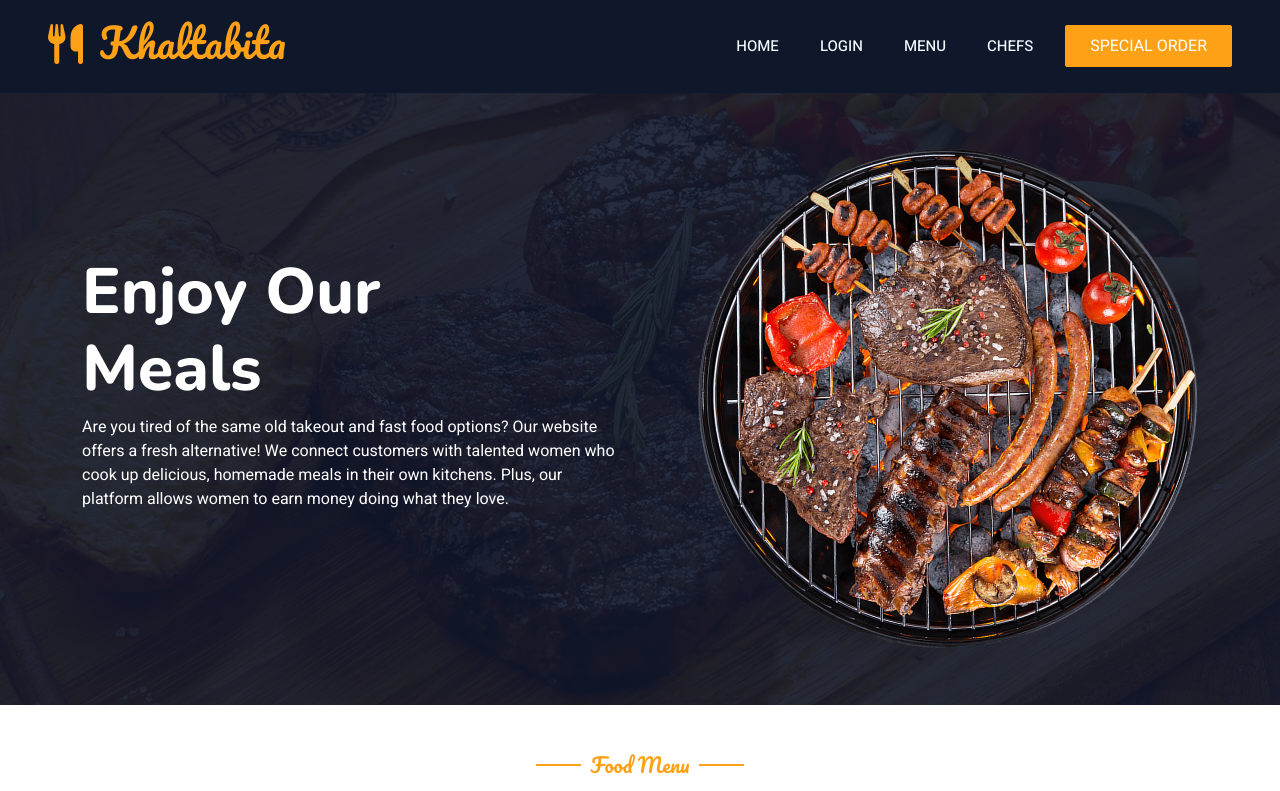
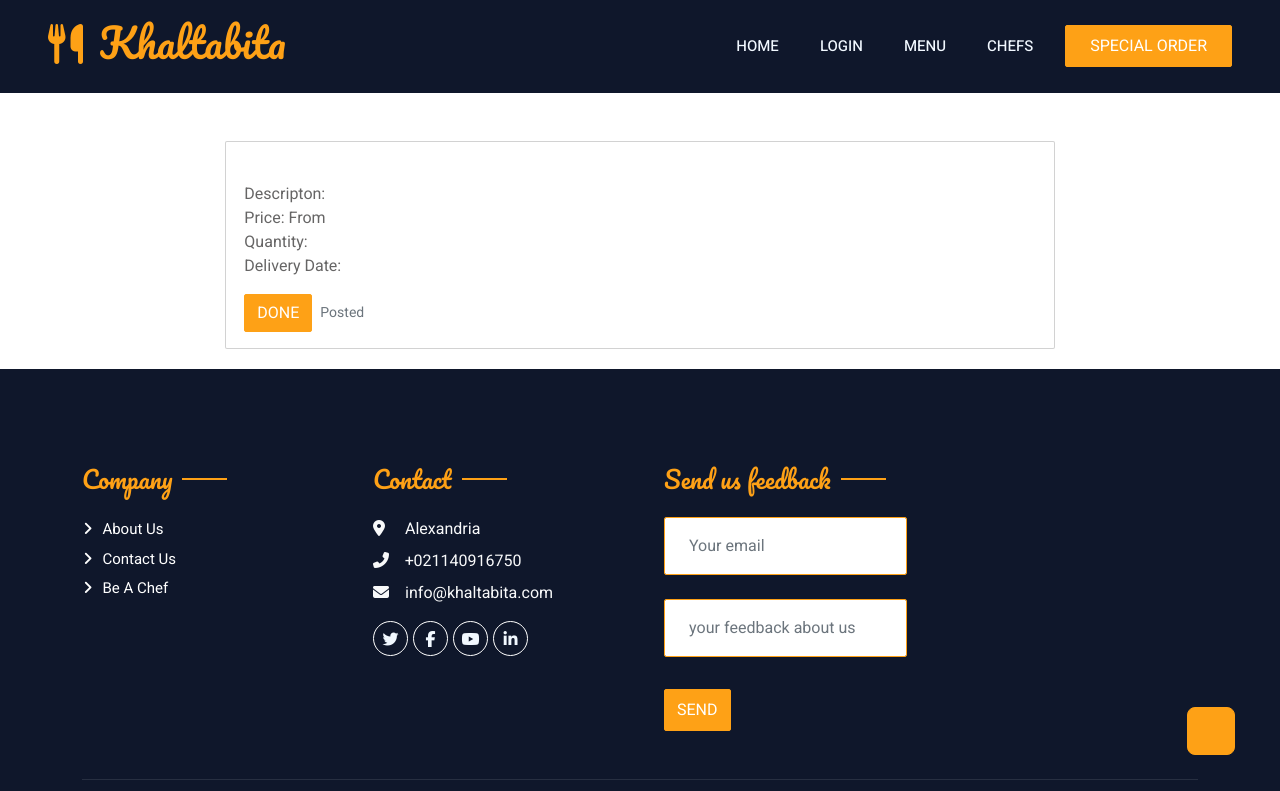
Before and after one commit to habied/Khaltabita-ITI-GP, an Angular app in the folder Angular/: page /MyOrders in a window 1280 px wide. Shown: the top 791 px of the page. Built offline with nearby package versions, Linux system fonts and the light colour scheme; no server answers.

Commit message:
chef orders

```diff
--- /dev/null
+++ b/Angular/src/app/_models/Order/orders.ts
@@ -0,0 +1,12 @@
+export class orders{
+    constructor(
+        public username:string,
+        public userAddress:string ,
+        public description:string ,
+        public Price:string,
+        public quantity:string ,
+        public prepTime: string,
+        public address:string ,
+        public date:string,
+        ){}
+  }
--- a/Angular/src/app/app-routing.module.ts
+++ b/Angular/src/app/app-routing.module.ts
@@ -10,7 +10,7 @@ import { RegisterPageComponent } from './register-page/register-page.component';
 import { ChefIndexComponent } from './chef/chef-index/chef-index.component';
 import { ChefProfileComponent } from './chef/chef-profile/chef-profile.component';
 import { PostsComponent } from './posts/posts.component';
-import { ChefOrdersComponent } from './chef/chef-orders/chef-orders.component';
+import {ChefOrdersComponent} from './chef-orders/chef-orders.component'
 import { ChefGuard } from './Guards/chef.guard';
 import { UserGuard } from './Guards/user.guard';
 import { AboutUsComponent } from './core/about-us/about-us.component';
@@ -27,8 +27,9 @@ const routes: Routes = [
   { path: 'AboutUS', component: AboutUsComponent },
   { path: 'ContactUs', component: ContactUsComponent },
   { path: 'chefs', component: ChefIndexComponent, pathMatch: 'full' },
-  { path: 'chefs/myorders', component: ChefOrdersComponent },  //, canActivate: [ChefGuard]
+ // { path: 'chefs/myorders', component: ChefOrdersComponent },  //, canActivate: [ChefGuard]
   { path: 'chefs/:id', component: ChefProfileComponent, pathMatch: 'full' },
+  {path : 'MyOrders', component: ChefOrdersComponent, pathMatch: 'full'},
   // {
   //   path: 'chefs',
   //   loadChildren: () => import('./chef/chef.module').then((m) => m.ChefModule),
--- a/Angular/src/app/app.module.ts
+++ b/Angular/src/app/app.module.ts
@@ -30,6 +30,7 @@ import { PopupComponent } from './checkout/popup/popup.component';
 import { UserOrdersComponent } from './user-orders/user-orders.component';
 import { AboutUsComponent } from './core/about-us/about-us.component';
 import { ContactUsComponent } from './core/contact-us/contact-us.component';
+import { ChefOrdersComponent } from './chef-orders/chef-orders.component';
 //import { ChefRegisterComponent } from './chef/chef-register/chef-register.component';
 @NgModule({
   declarations: [
@@ -45,6 +46,7 @@ import { ContactUsComponent } from './core/contact-us/contact-us.component';
     UserOrdersComponent,
     AboutUsComponent,
     ContactUsComponent,
+    ChefOrdersComponent,
    // ChefRegisterComponent,
   ],
   imports: [
--- /dev/null
+++ b/Angular/src/app/chef-orders/chef-orders.component.html
@@ -0,0 +1,24 @@
+<!-- *ngFor="let Order of number" -->
+<div  >
+    <div class="container-fluid d-flex justify-content-center bg-white">
+      <div class="col-8 mx-auto">
+        <div class="row m-1 mt-0 gx-1">
+          <div class="card col-md-12 mt-5 mb-3">
+            <div class="card-body">
+              <div class="mb-4 mt-0">
+                <h5 class="card-title mb-0">{{Order.username}}</h5>
+                <p class="card-text text-muted">{{Order.userAddress}}</p>
+              </div>
+              <div class="card-text">
+                <ul class="list-unstyled">
+                <li>Descripton: {{Order.description}}</li>
+                <li>Price: From {{Order.Price}} </li>
+                <li>Quantity: {{Order.quantity}}</li>
+                <li>Delivery Date: {{Order.prepTime}}</li>
+              </ul>
+            </div>
+            <a class="btn btn-primary" (click)="Done()">Done</a>
+              <small class="text-muted  mx-2">Posted {{Order.date}}</small>
+            </div>
+          </div>
+    </div>
--- a/Angular/src/app/chef/chef-orders/chef-orders.component.ts
+++ b/Angular/src/app/chef-orders/chef-orders.component.ts
@@ -1,10 +1,16 @@
 import { Component } from '@angular/core';
-
+import {orders} from '../_models/Order/orders';
+import { Router } from '@angular/router';
 @Component({
   selector: 'app-chef-orders',
   templateUrl: './chef-orders.component.html',
   styleUrls: ['./chef-orders.component.css']
 })
 export class ChefOrdersComponent {
+  Order: orders= new orders ('','','','','','','','') ;
+ number = 5 ;
+ constructor(private route: Router){}
+  Done(){
 
+  }
 }
--- a/Angular/src/app/chef/chef-orders/chef-orders.component.html
+++ /dev/null
@@ -1,24 +0,0 @@
-<div class="container-xxl bg-white p-0">
-  <!-- Spinner Start -->
-  <!-- <div
-    id="spinner"
-    class="show bg-white position-fixed translate-middle w-100 vh-100 top-50 start-50 d-flex align-items-center justify-content-center"
-  >
-    <div
-      class="spinner-border text-primary"
-      style="width: 3rem; height: 3rem"
-      role="status"
-    >
-      <span class="sr-only">Loading...</span>
-    </div>
-  </div> -->
-  <!-- Spinner End -->
-  <!-- chef orders start -->
-  <div>hello</div>
-
-  <!-- chef orders End -->
-</div>
-<!-- Back to Top -->
-<a href="#" class="btn btn-lg btn-primary btn-lg-square back-to-top"
-  ><i class="bi bi-arrow-up"></i
-></a>
--- a/Angular/src/app/chef/chef-routing.module.ts
+++ b/Angular/src/app/chef/chef-routing.module.ts
@@ -2,7 +2,7 @@ import { NgModule } from '@angular/core';
 import { RouterModule, Routes } from '@angular/router';
 import { ChefIndexComponent } from './chef-index/chef-index.component';
 import { ChefProfileComponent } from './chef-profile/chef-profile.component';
-import { ChefOrdersComponent } from './chef-orders/chef-orders.component';
+
 
 
 const routes: Routes = [
--- a/Angular/src/app/chef/chef.module.ts
+++ b/Angular/src/app/chef/chef.module.ts
@@ -8,10 +8,10 @@ import { MenuModule } from '../menu/menu.module';
 import { BrowserAnimationsModule } from '@angular/platform-browser/animations';
 import { RatingComponent } from './chef-profile/rating-component/rating-component.component';
 import { TopChefsComponent } from './top-chefs/top-chefs.component';
-import { ChefOrdersComponent } from './chef-orders/chef-orders.component';
+
 //import { RegisterPageComponent } from '../register-page/register-page.component';
 @NgModule({
-  declarations: [ChefProfileComponent, ChefIndexComponent,RatingComponent, TopChefsComponent, ChefOrdersComponent],
+  declarations: [ChefProfileComponent, ChefIndexComponent,RatingComponent, TopChefsComponent],
   imports: [CommonModule, ChefRoutingModule, FormsModule,
      MenuModule,BrowserAnimationsModule],
   exports: [ChefIndexComponent,TopChefsComponent],
--- a/Angular/src/app/core/contact-us/contact-us.component.ts
+++ b/Angular/src/app/core/contact-us/contact-us.component.ts
@@ -1,10 +1,12 @@
-import { Component } from '@angular/core';
+import { Component , OnInit } from '@angular/core';
 
 @Component({
   selector: 'app-contact-us',
   templateUrl: './contact-us.component.html',
   styleUrls: ['./contact-us.component.css']
 })
-export class ContactUsComponent {
-
+export class ContactUsComponent  implements OnInit{
+  ngOnInit(): void {
+    window.scrollTo(0, 0);
+  }
 }
--- a/Angular/src/app/core/header/header.component.html
+++ b/Angular/src/app/core/header/header.component.html
@@ -94,5 +94,13 @@
       class="btn btn-primary py-2 px-4"
       >Special Order</a
     >
+
+    <a
+    *ngIf="isChef"
+    routerLink="MyOrders"
+    routerLinkActive=""
+    class="btn btn-primary py-2 px-4"
+    >My Orders</a
+  >
   </div>
 </nav>
```
Also changed, not shown: Angular/src/app/services/chef-orders.service.ts (added, +19 -0 lines), Angular/src/app/chef-orders/chef-orders.component.css (added), 1 other file (tests, documents, lock files or other folders).
